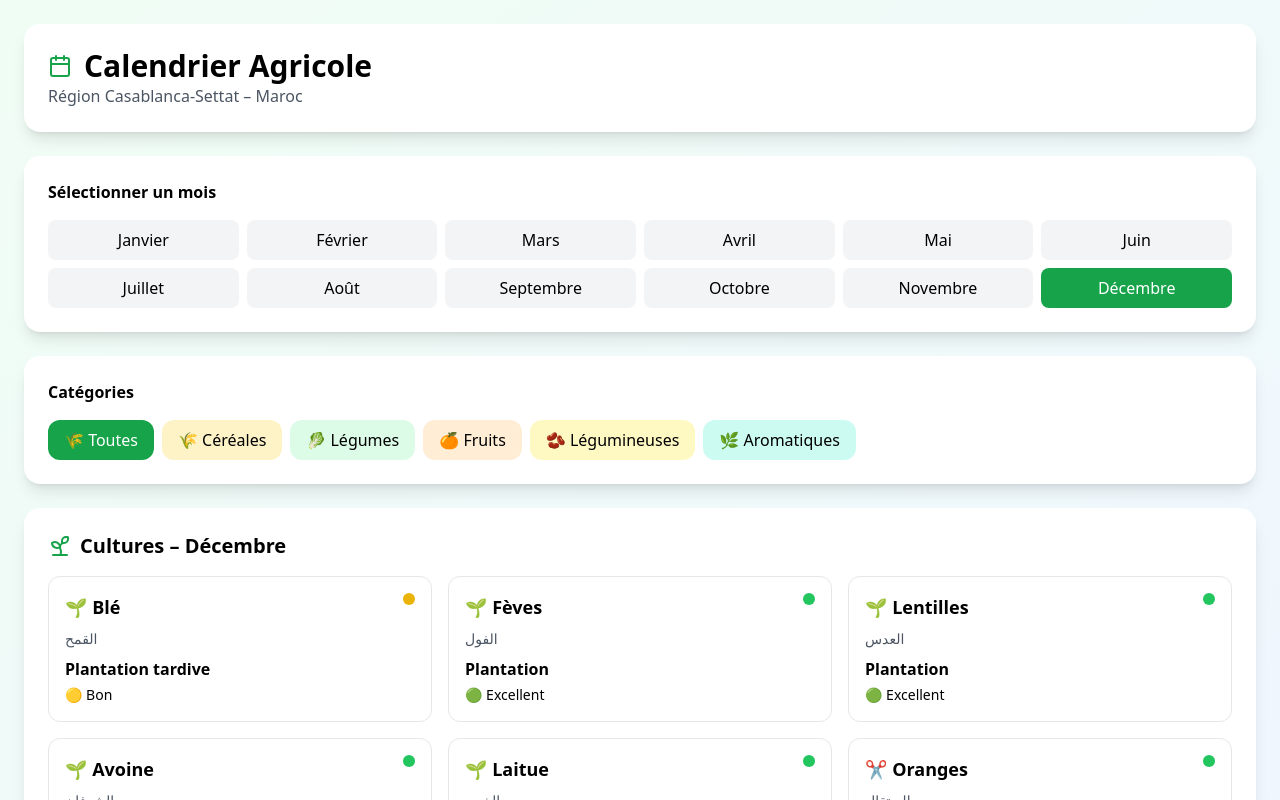
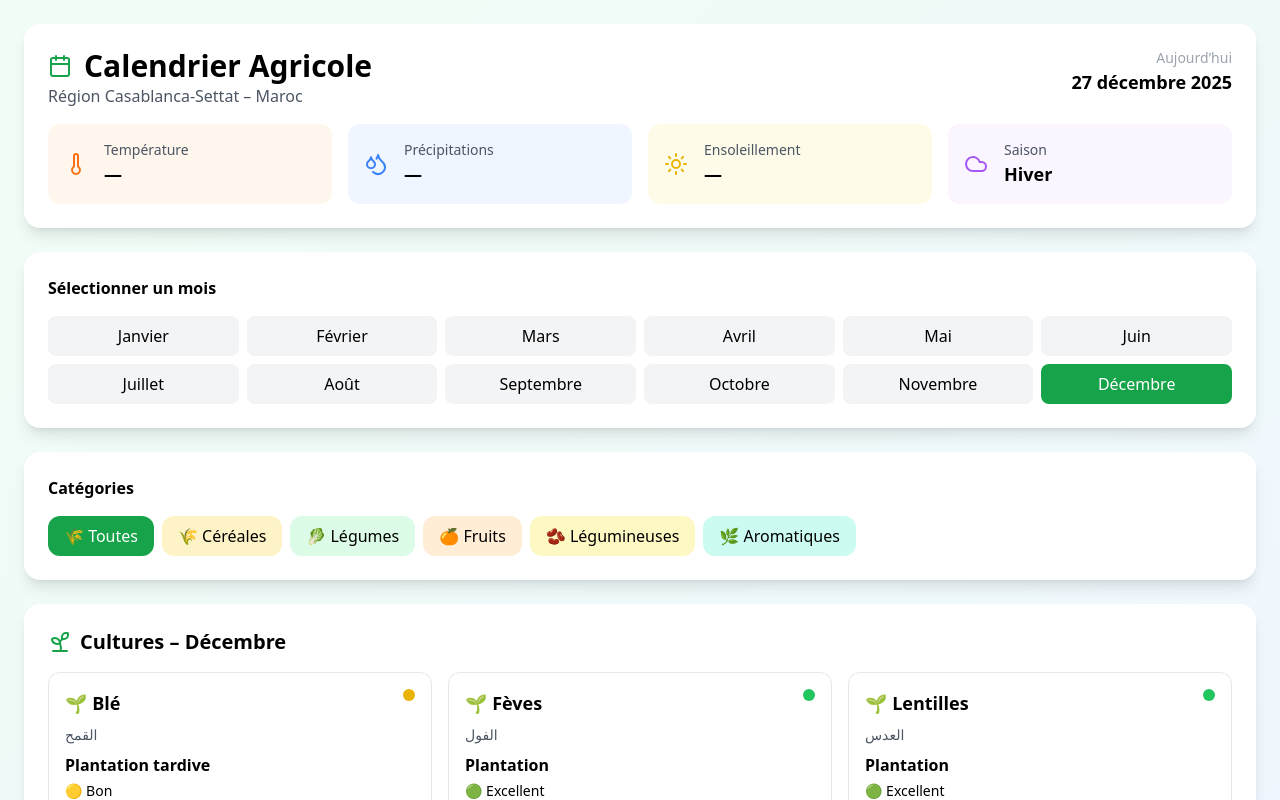
Before and after one commit to biko2020/calendrier-agricole, a React (Vite) app: page / in a window 1280 px wide. Shown: the top 800 px of the page. Built offline with nearby package versions, Linux system fonts and the light colour scheme.

Commit message:
update CalendrierAgricole.jsx by adding weather

```diff
--- a/src/components/CalendrierAgricole.jsx
+++ b/src/components/CalendrierAgricole.jsx
@@ -25,13 +25,17 @@ export default function CalendrierAgricole() {
       .filter(c =>
         categorieSelectionnee === 'tous' || c.type === categorieSelectionnee
       )
+  const meteo = meteoMensuelle[moisSelectionne]
 
   return (
     <div className="min-h-screen bg-gradient-to-br from-green-50 to-blue-50 p-6">
       <div className="max-w-7xl mx-auto">
 
         {/* En-tête */}
+        {/* En-tête */}
 <div className="bg-white rounded-2xl shadow-lg p-6 mb-6">
+  <div className="flex justify-between items-start">
+    <div>
       <h1 className="text-3xl font-bold flex items-center gap-3">
         <Calendar className="text-green-600" />
         Calendrier Agricole
@@ -39,6 +43,71 @@ export default function CalendrierAgricole() {
       <p className="text-gray-600">
         Région Casablanca-Settat – Maroc
       </p>
+    </div>
+
+    <div className="text-right">
+      <p className="text-sm text-gray-400">Aujourd’hui</p>
+      <p className="text-lg font-semibold">
+        {new Date().toLocaleDateString('fr-FR', {
+          day: '2-digit',
+          month: 'long',
+          year: 'numeric'
+        })}
+      </p>
+    </div>
+  </div>
+
+{/* METEO À L’EXTÉRIEUR ✅ */}
+
+
+        {/* Section Meteo */}
+          {meteo && (
+            <div className="grid sm:grid-cols-2 lg:grid-cols-4 gap-4 mt-4">
+
+              <div className="bg-orange-50 rounded-xl p-4 flex items-center gap-4">
+                <Thermometer className="text-orange-500" />
+                <div>
+                  <p className="text-sm text-gray-600">Température</p>
+                  <p className="font-bold text-lg">
+                    {meteo.temperature ?? '—'}
+                  </p>
+                </div>
+              </div>
+
+              <div className="bg-blue-50 rounded-xl p-4 flex items-center gap-4">
+                <Droplets className="text-blue-500" />
+                <div>
+                  <p className="text-sm text-gray-600">Précipitations</p>
+                  <p className="font-bold text-lg">
+                    {meteo.precipitations ?? '—'}
+                  </p>
+                </div>
+              </div>
+
+              <div className="bg-yellow-50 rounded-xl p-4 flex items-center gap-4">
+                <Sun className="text-yellow-500" />
+                <div>
+                  <p className="text-sm text-gray-600">Ensoleillement</p>
+                  <p className="font-bold text-lg">
+                    {meteo.ensoleillement ?? '—'}
+                  </p>
+                </div>
+              </div>
+
+              <div className="bg-purple-50 rounded-xl p-4 flex items-center gap-4">
+                <Cloud className="text-purple-500" />
+                <div>
+                  <p className="text-sm text-gray-600">Saison</p>
+                  <p className="font-bold text-lg">
+                    {meteo.saison}
+                  </p>
+                </div>
+              </div>
+
+            </div>
+          )}
+
+
         </div>
 
         {/* Sélecteur de mois */}
```
Lines whose indentation alone changed are shown as unchanged.
